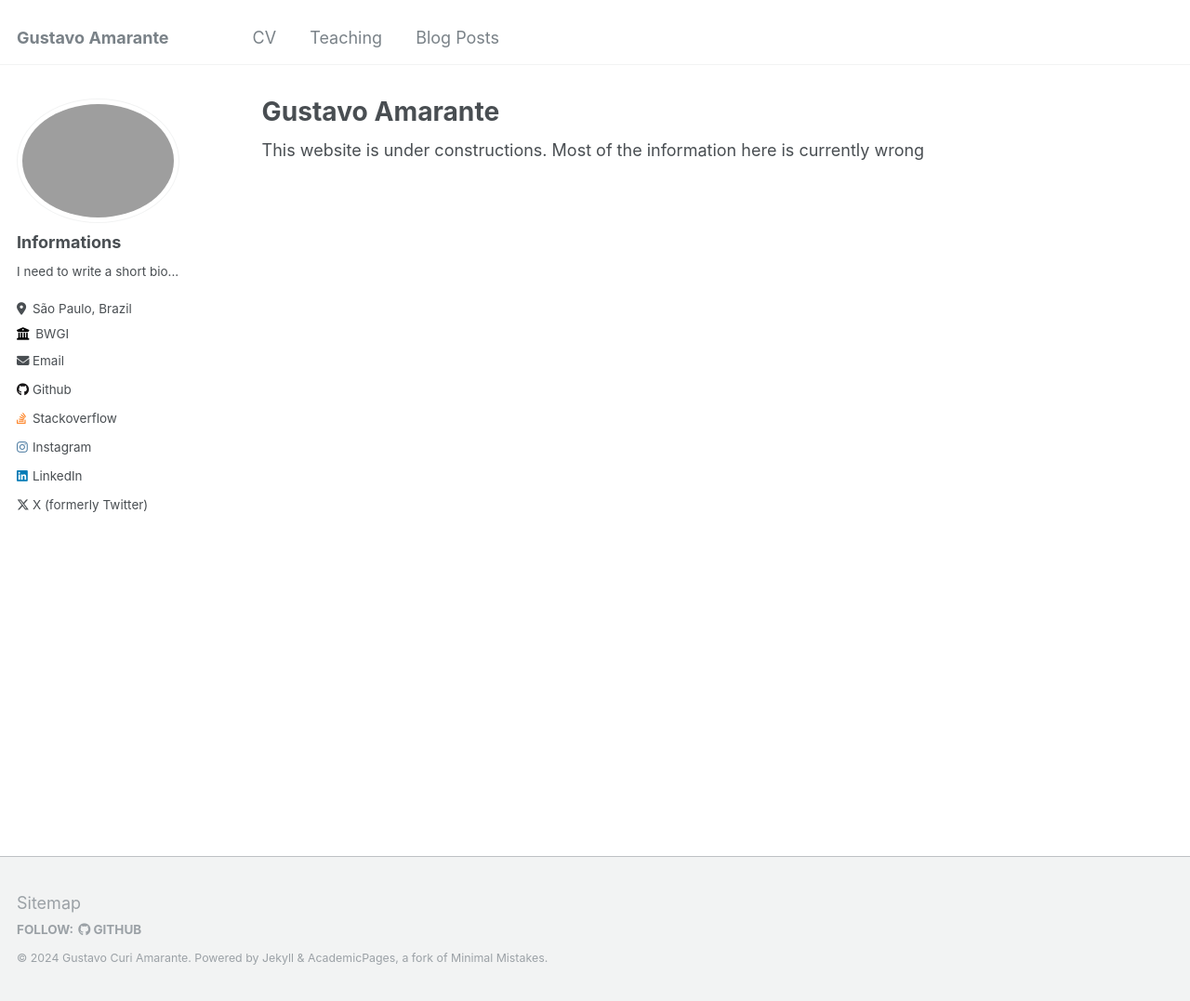
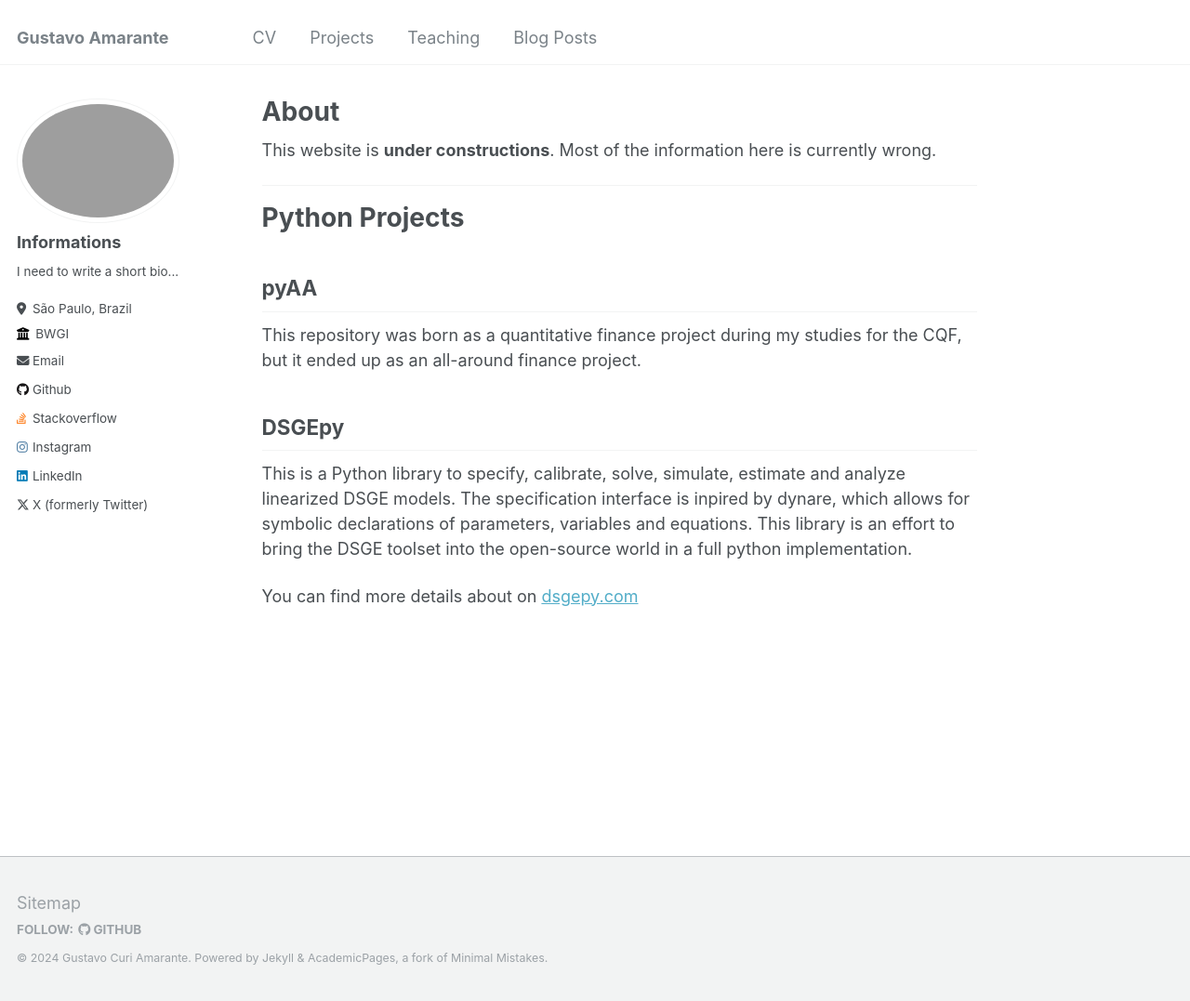
Before and after one commit to gusamarante/gusamarante, a Jekyll site: the page built from _pages/about.md, in a window 1280 px wide and 1077 px high. Shown: the whole window at 93% size. Built offline with Jekyll 4.4.1, drawn with Linux system fonts in a browser that asks for light colours.

```diff
--- a/_config.yml
+++ b/_config.yml
@@ -212,6 +212,9 @@ collections:
   talks:
     output: true
     permalink: /:collection/:path/
+  projects:
+    output: true
+    permalink: /:collection/:path/
 
 
 # Defaults
@@ -267,6 +270,14 @@ defaults:
       type: talks
     values:
       layout: talk
+      author_profile: true
+      share: true
+  # _projects
+  - scope:
+      path: ""
+      type: projects
+    values:
+      layout: single
       author_profile: true
       share: true
 
--- a/_data/navigation.yml
+++ b/_data/navigation.yml
@@ -2,6 +2,9 @@
 main:
   - title: "CV"
     url: /cv/
+
+  - title: "Projects"
+    url: /projects/
 
 #  - title: "Publications"
 #    url: /publications/
--- a/_pages/about.md
+++ b/_pages/about.md
@@ -1,10 +1,25 @@
 ---
 permalink: /
-title: "Gustavo Amarante"
+title: "About"
 author_profile: true
 redirect_from:
   - /about/
   - /about.html
 ---
 
-This website is under constructions. Most of the information here is currently wrong
+This website is **under constructions**. Most of the information here is currently wrong.
+
+---
+# Python Projects
+## pyAA
+This repository was born as a quantitative finance project during my studies for the CQF, but it ended up as
+an all-around finance project.
+
+## DSGEpy
+
+This is a Python library to specify, calibrate, solve, simulate, estimate and analyze linearized DSGE models.
+The specification interface is inpired by dynare, which allows for symbolic declarations of parameters,
+variables and equations. This library is an effort to bring the DSGE toolset into the open-source world in a
+full python implementation.
+
+You can find more details about on [dsgepy.com](http://dsgepy.com)
```
Also changed, not shown: _pages/projects.md (added, +8 -0 lines).
